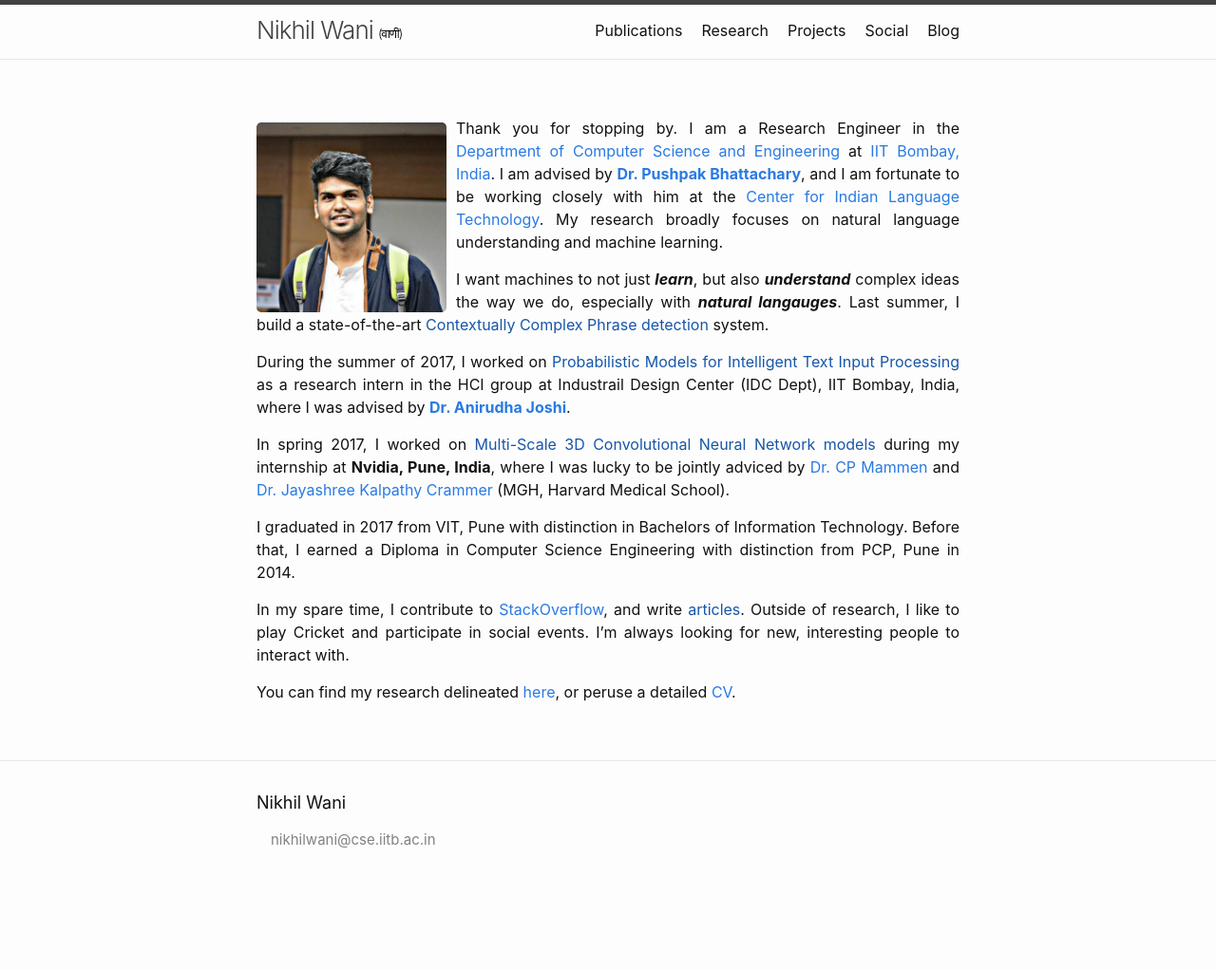
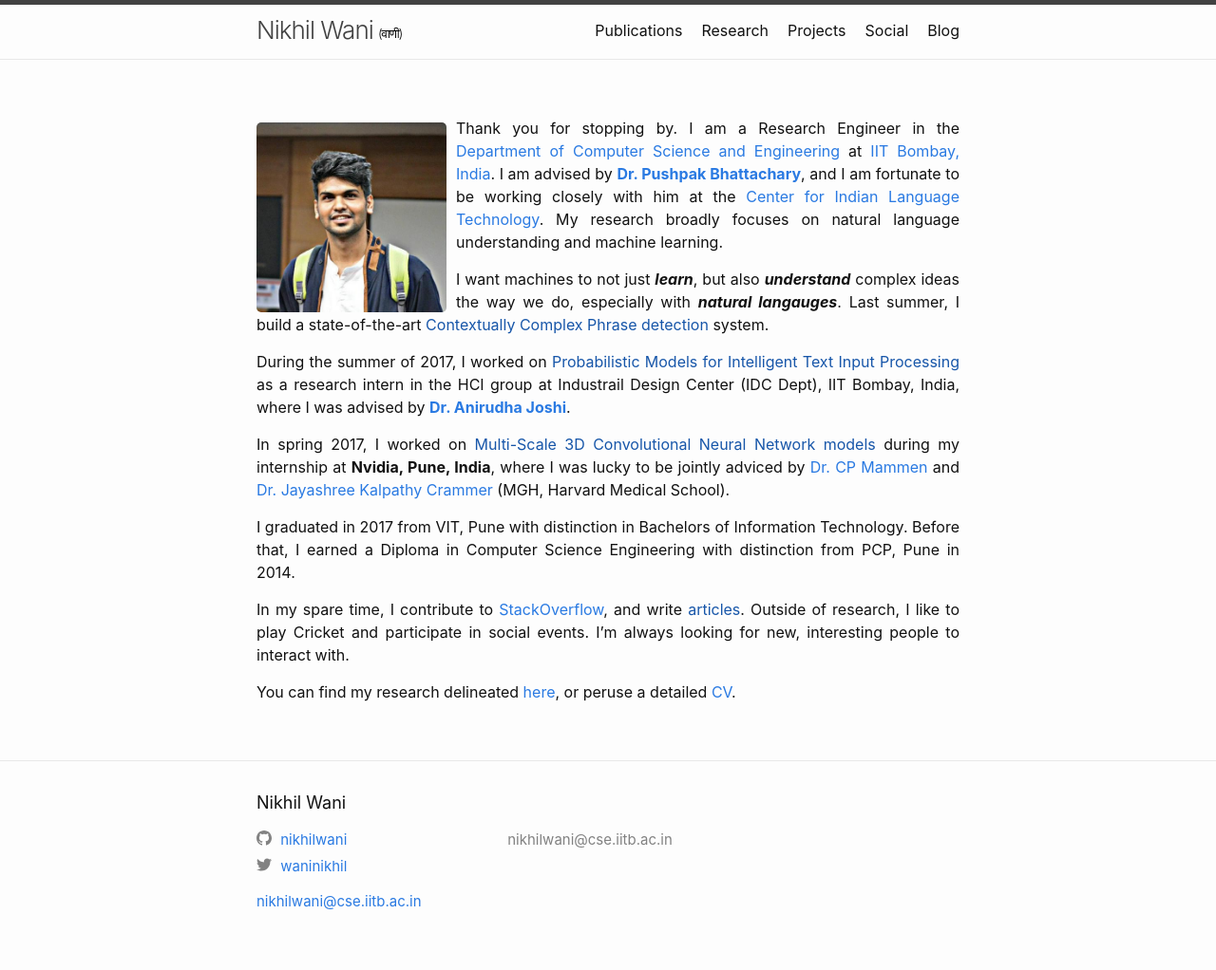
Before and after one commit to nikhilwani/nikhilwani.github.io, a Jekyll site: the page built from index.md, in a window 1280 px wide. Shown: the whole page at 95% size. Built offline with Jekyll 4.4.1, drawn with Linux system fonts in a browser that asks for light colours; comment, search, counter and statistics services are not loaded; before the commit the page ends 972 px from its top, so only the background shows below that; some of the changed lines change nothing that is shown.

Commit message:
Update _config.yml

```diff
--- a/_config.yml
+++ b/_config.yml
@@ -14,7 +14,7 @@
 # You can create any custom variable you would like, and they will be accessible
 # in the templates via {{ site.myvariable }}.
 title: Nikhil Wani
-#email: nikhilwani@cse.iitb.ac.in
+email: nikhilwani@cse.iitb.ac.in
 #semail: nick.nikhilwani@gmail.com
 
 description: >- # this means to ignore newlines until "baseurl:"
```
